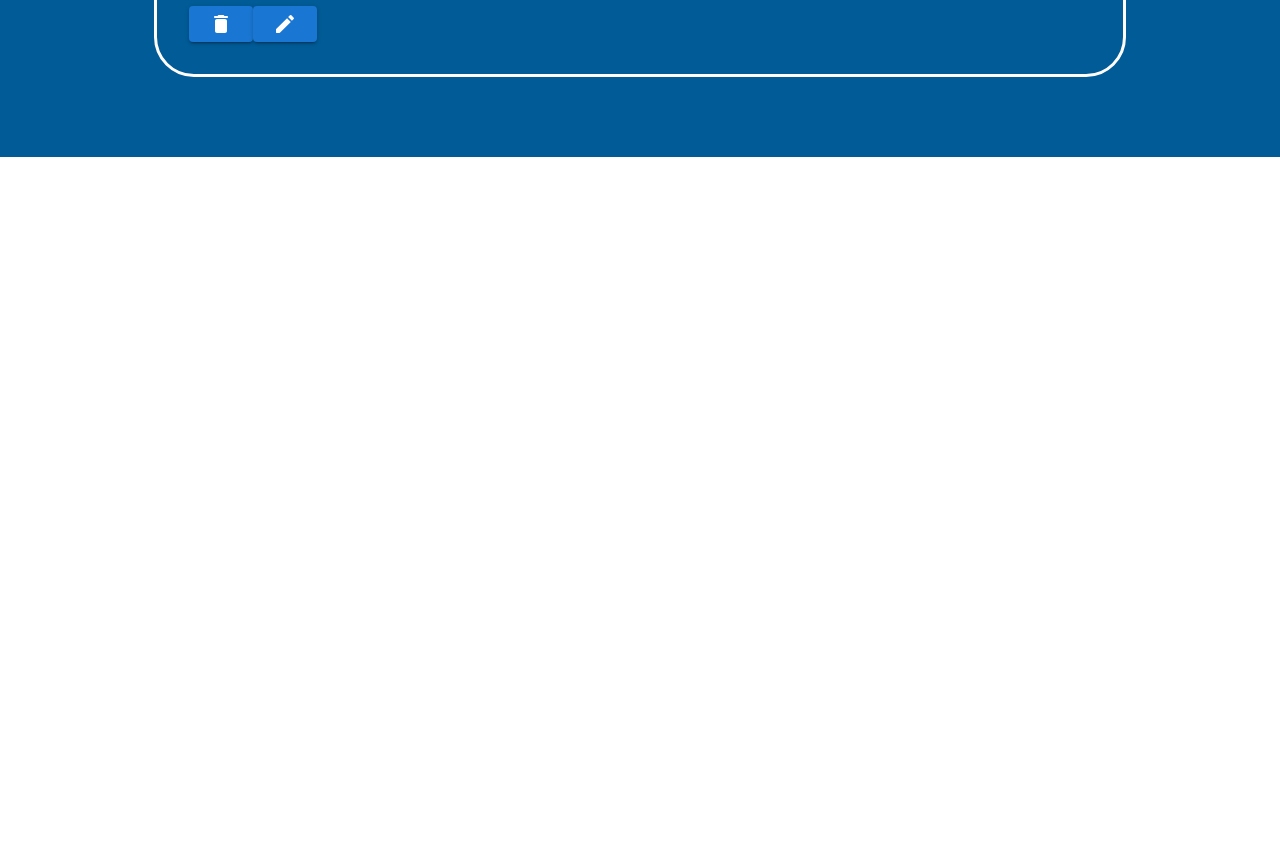
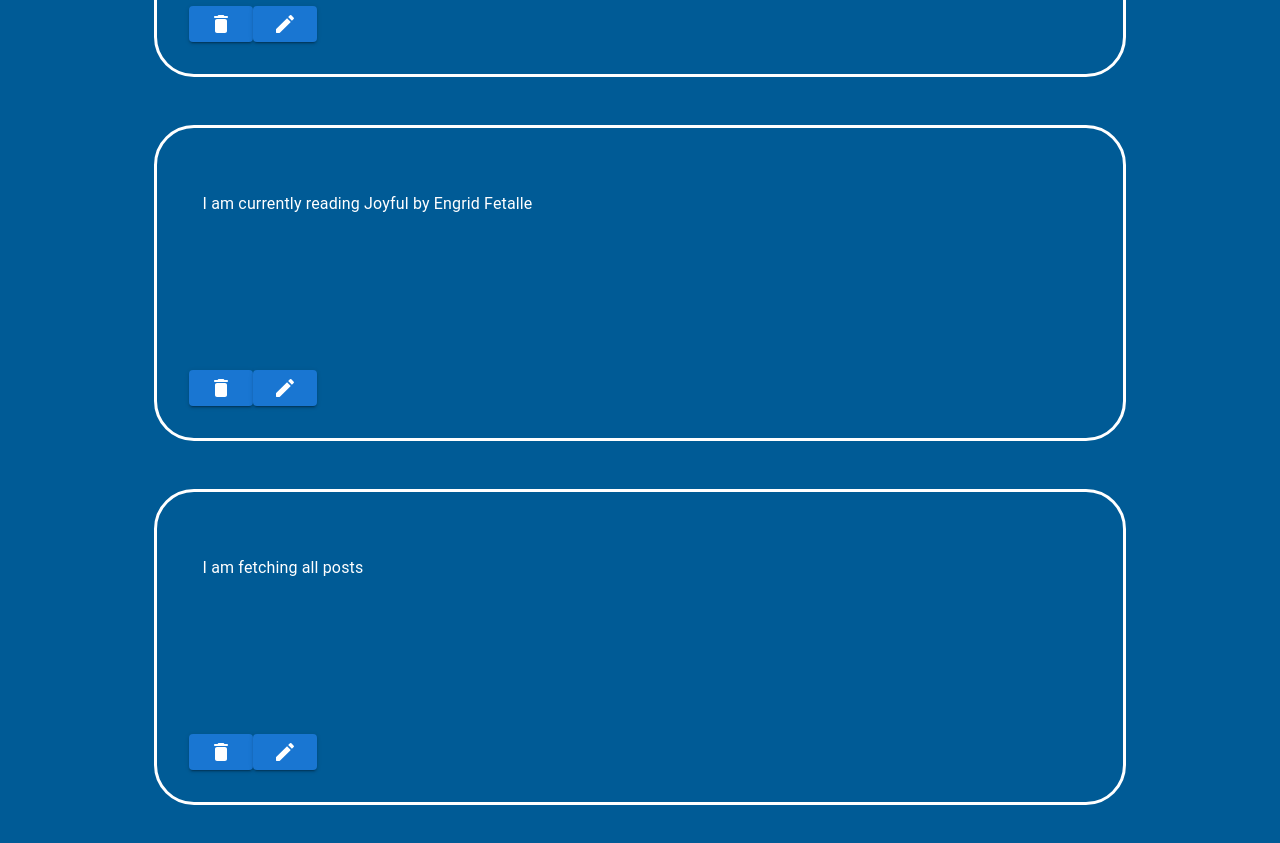
Before and after one commit to AnkiCodeAdventures/react-crud-app, a React (Vite) app: page / in a window 1280 px wide. Shown: the part 1800-2643 px from the top of the page. Before the commit the page ends 1957 px from the top, so only its background shows below. Built offline with nearby package versions, Linux system fonts and the light colour scheme; data requests are answered from the project's data file.

Commit message:
integrate fetch all posts on adding a new post

```diff
--- a/db/posts.json
+++ b/db/posts.json
@@ -23,6 +23,18 @@
       "body": "hgfjghfghfhffgdgfsfjddvhfghdygd",
       "title": "foo",
       "userId": 1
+    },
+    {
+      "id": "e921",
+      "body": "I am currently reading Joyful by Engrid Fetalle",
+      "title": "foo",
+      "userId": 1
+    },
+    {
+      "id": "b958",
+      "body": "I am fetching all posts",
+      "title": "foo",
+      "userId": 1
     }
   ]
 }
--- a/src/App.jsx
+++ b/src/App.jsx
@@ -6,11 +6,11 @@ import AddPost from "./components/AddPost";
 import usePosts from "./hooks/usePosts";
 
 function App() {
-  const { posts, setPosts, addPost } = usePosts();
+  const { posts, setPosts, addPost, fetchAllPosts } = usePosts();
   return (
     <Box width="100vw" minHeight="100vh" bgcolor={"#005b96"} p="2rem">
       <Header />
-      <AddPost addPost={addPost} />
+      <AddPost addPost={addPost} fetchAllPosts={fetchAllPosts} />
       <AllPosts posts={posts} setPosts={setPosts} />
     </Box>
   );
--- a/src/components/AddPost.jsx
+++ b/src/components/AddPost.jsx
@@ -1,7 +1,7 @@
 import { Box, Button, TextField } from "@mui/material";
 import { useState } from "react";
 
-function AddPost({ addPost }) {
+function AddPost({ addPost, fetchAllPosts }) {
   const [text, setText] = useState("");
 
   return (
@@ -46,7 +46,10 @@ function AddPost({ addPost }) {
           width: "15%",
           alignSelf: "flex-end",
         }}
-        onClick={() => addPost(text)}
+        onClick={() => {
+          addPost(text);
+          fetchAllPosts();
+        }}
       >
         POST
       </Button>
```
